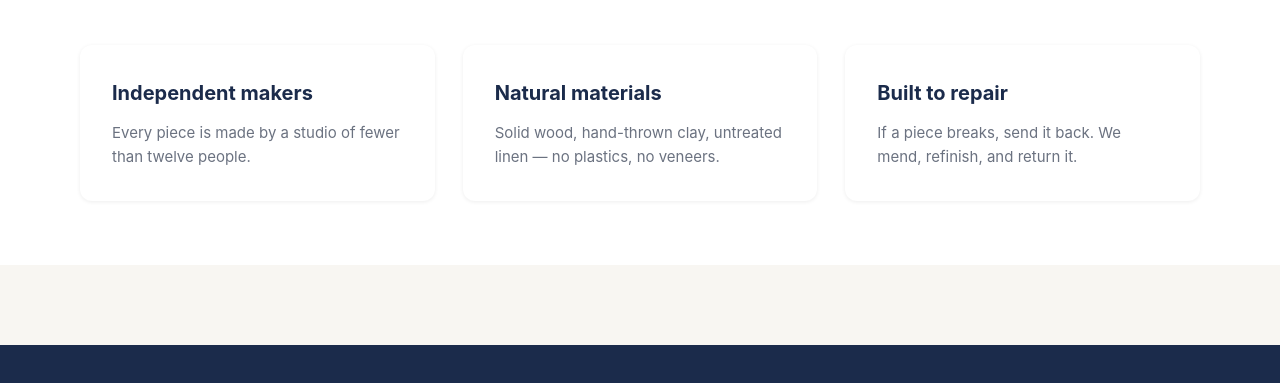
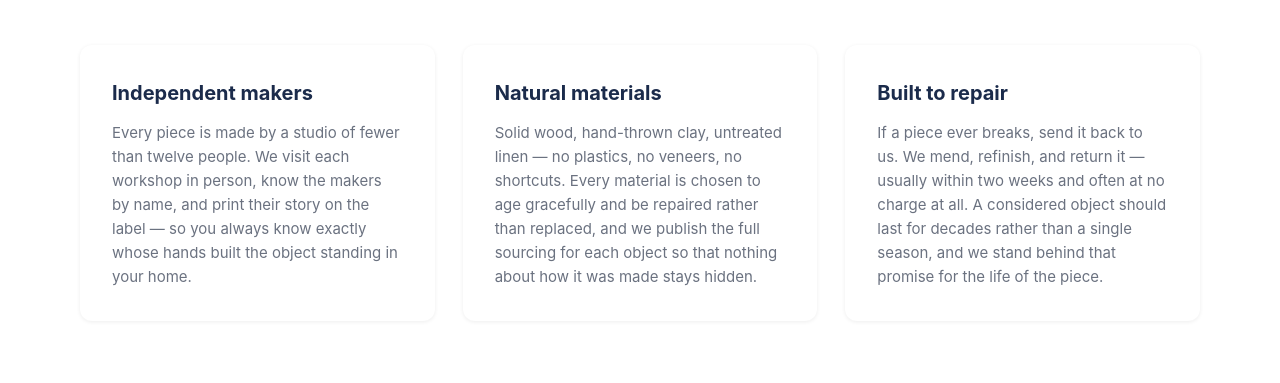
Before and after one commit to percy/example-percy-plugin-cypress, a website: page site/index.html in a window 1280 px wide. Shown: the part 1384-1767 px from the top of the page. Drawn offline with Linux system fonts and the light colour scheme.

Commit message:
demo: enrich Home feature-card copy so the .card clip bug is visible on the always-snapshotted Home page
The Variant Z/Q clip bug (.card height:150px overflow:hidden) only showed on
tall-content .card pages (Journal/About), which integrate doesn't snapshot.
Home's cards were single-line and never overflowed. Longer descriptions make
Home's cards clip too, so the bug lands on the one page integrate always captures.

Co-Authored-By: Claude Opus 4.7 (1M context) <noreply@anthropic.com>

```diff
--- a/site/index.html
+++ b/site/index.html
@@ -86,9 +86,9 @@
       <p>Three principles that guide every piece in our catalog.</p>
     </div>
     <div class="card-grid">
-      <div class="card"><h3>Independent makers</h3><p>Every piece is made by a studio of fewer than twelve people.</p></div>
-      <div class="card"><h3>Natural materials</h3><p>Solid wood, hand-thrown clay, untreated linen — no plastics, no veneers.</p></div>
-      <div class="card"><h3>Built to repair</h3><p>If a piece breaks, send it back. We mend, refinish, and return it.</p></div>
+      <div class="card"><h3>Independent makers</h3><p>Every piece is made by a studio of fewer than twelve people. We visit each workshop in person, know the makers by name, and print their story on the label — so you always know exactly whose hands built the object standing in your home.</p></div>
+      <div class="card"><h3>Natural materials</h3><p>Solid wood, hand-thrown clay, untreated linen — no plastics, no veneers, no shortcuts. Every material is chosen to age gracefully and be repaired rather than replaced, and we publish the full sourcing for each object so that nothing about how it was made stays hidden.</p></div>
+      <div class="card"><h3>Built to repair</h3><p>If a piece ever breaks, send it back to us. We mend, refinish, and return it — usually within two weeks and often at no charge at all. A considered object should last for decades rather than a single season, and we stand behind that promise for the life of the piece.</p></div>
     </div>
   </div>
 </section>
```
